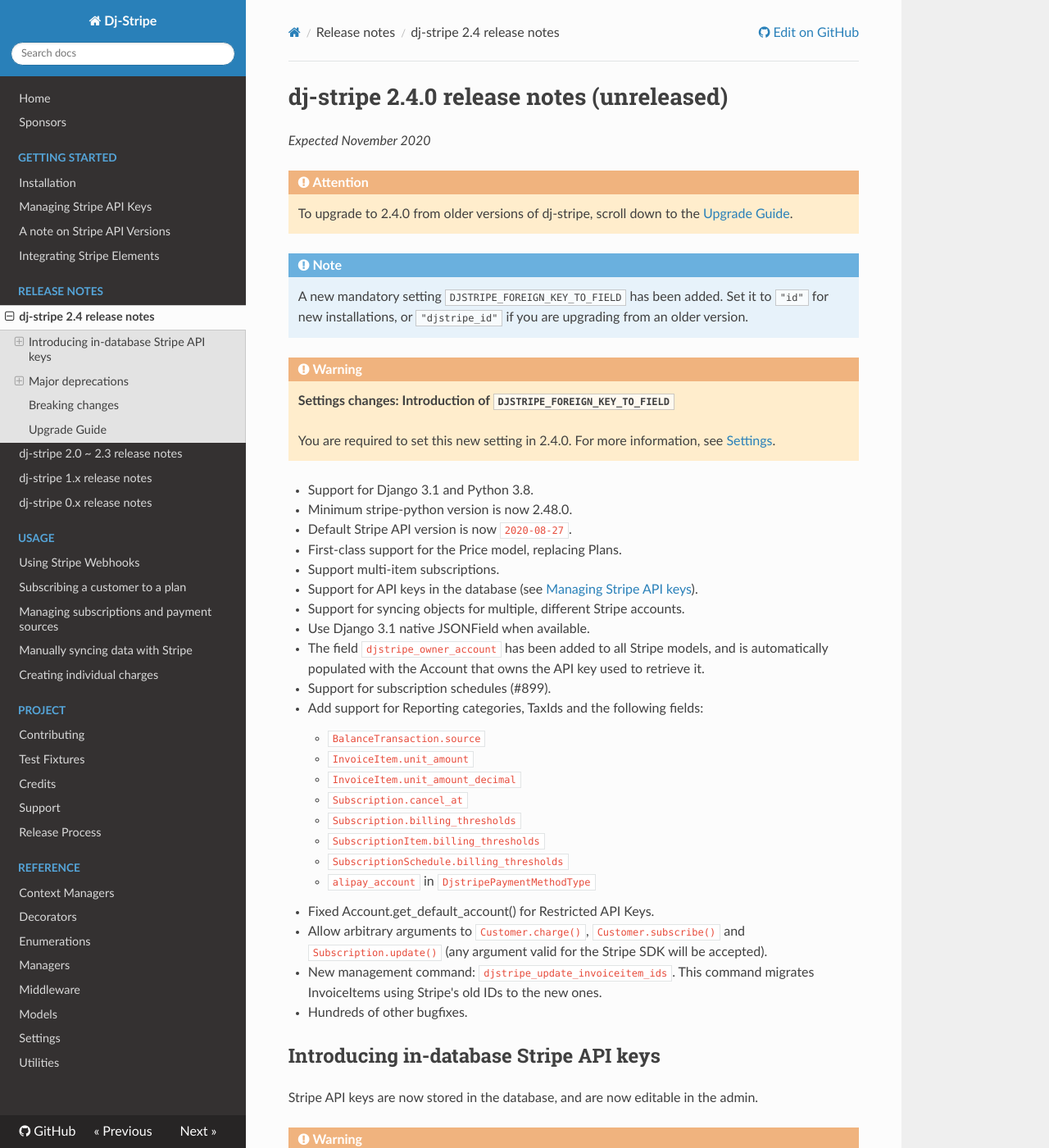
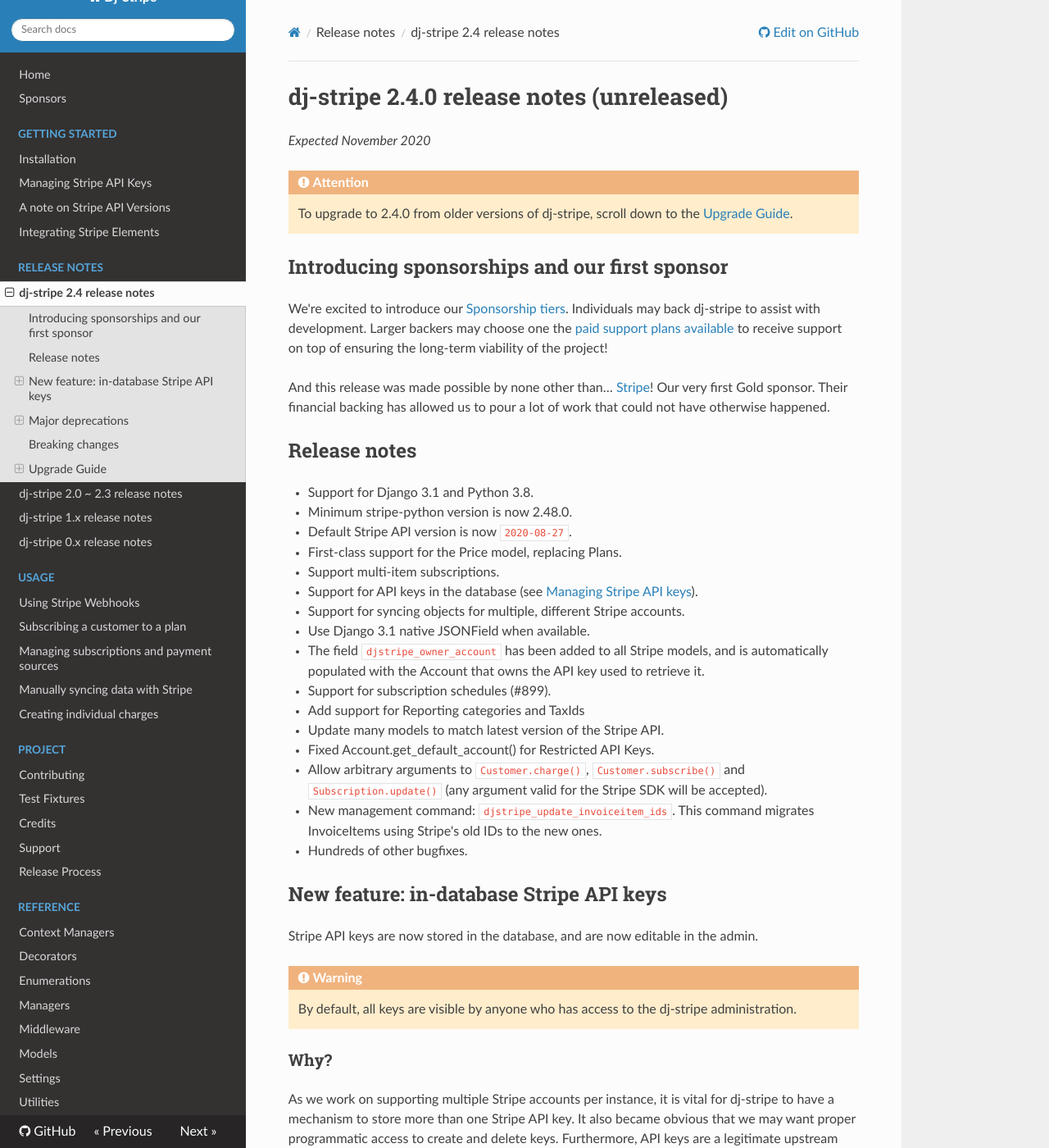
Before and after one commit to dj-stripe/dj-stripe, an MkDocs documentation site: the page built from docs/history/2_4_0.md, in a window 1280 px wide and 1400 px high. Shown: the whole window at 82% size. Built offline with MkDocs 1.6.1, drawn with Linux system fonts in a browser that asks for light colours; nearby versions of some CDN libraries; some of the changed text lies outside the part shown.

Commit message:
docs: 2.4 release note / upgrade guide updates

```diff
--- a/docs/history/2_4_0.md
+++ b/docs/history/2_4_0.md
@@ -6,18 +6,19 @@
 
     To upgrade to 2.4.0 from older versions of dj-stripe, scroll down to the [Upgrade Guide](#upgrade-guide).
 
-!!! note
+## Introducing sponsorships and our first sponsor
 
-    A new mandatory setting `DJSTRIPE_FOREIGN_KEY_TO_FIELD` has been added.
-    Set it to `"id"` for new installations, or `"djstripe_id"` if you are upgrading from
-    an older version.
+We're excited to introduce our [Sponsorship
+tiers](https://github.com/sponsors/dj-stripe). Individuals may back dj-stripe to assist
+with development. Larger backers may choose one the [paid support plans
+available](../project/support.md) to receive support on top of ensuring the long-term
+viability of the project!
 
-!!! warning
+And this release was made possible by none other than… [Stripe](https://stripe.com)! Our
+very first Gold sponsor. Their financial backing has allowed us to pour a lot of work
+that could not have otherwise happened.
 
-    **Settings changes: Introduction of `DJSTRIPE_FOREIGN_KEY_TO_FIELD`**
-
-    You are required to set this new setting in 2.4.0.
-    For more information, see [Settings](../reference/settings.md).
+## Release notes
 
 -   Support for Django 3.1 and Python 3.8.
 -   Minimum stripe-python version is now 2.48.0.
@@ -30,17 +31,8 @@
 -   The field `djstripe_owner_account` has been added to all Stripe models, and is
     automatically populated with the Account that owns the API key used to retrieve it.
 -   Support for subscription schedules (#899).
--   Add support for Reporting categories, TaxIds and the following fields:
-
-    -   `BalanceTransaction.source`
-    -   `InvoiceItem.unit_amount`
-    -   `InvoiceItem.unit_amount_decimal`
-    -   `Subscription.cancel_at`
-    -   `Subscription.billing_thresholds`
-    -   `SubscriptionItem.billing_thresholds`
-    -   `SubscriptionSchedule.billing_thresholds`
-    -   `alipay_account` in `DjstripePaymentMethodType`
-
+-   Add support for Reporting categories and TaxIds
+-   Update many models to match latest version of the Stripe API.
 -   Fixed Account.get_default_account() for Restricted API Keys.
 -   Allow arbitrary arguments to `Customer.charge()`, `Customer.subscribe()` and
     `Subscription.update()` (any argument valid for the Stripe SDK will be accepted).
@@ -48,7 +40,7 @@
     InvoiceItems using Stripe's old IDs to the new ones.
 -   Hundreds of other bugfixes.
 
-## Introducing in-database Stripe API keys
+## New feature: in-database Stripe API keys
 
 Stripe API keys are now stored in the database, and are now editable in the admin.
 
@@ -106,7 +98,7 @@
 
 We are dropping all support for the REST API and will be fully removing it in 2.5.0.
 We're doing this because we wish to keep such an API separate from dj-stripe. Work has
-already started on a new project: https://github.com/dj-stripe/
+already started on a new project: <https://github.com/dj-stripe/>
 
 ### Deprecating `djstripe.middleware.SubscriptionPaymentMiddleware`
 
@@ -117,8 +109,8 @@
 but the middleware as it is is going away (as well as the undocumented
 `djstripe.utils.subscriber_has_active_subscription` utility function).
 
-If you want to keep the functionality for your project, you may wish to [copy the latest
-version of the
+If you want to keep the functionality for your project, you may wish to
+[copy the latest version of the
 middleware](https://github.com/dj-stripe/dj-stripe/blob/2.4.0/djstripe/middleware.py).
 
 ### Deprecating `djstripe.mixins`
@@ -164,6 +156,23 @@
 
 Once installed, you can run `manage.py migrate djstripe` to migrate the database models.
 
+!!! attention
+
+    If you are doing multiple major dj-stripe upgrades in a row, remember to run the
+    migrate command after every upgrade. Skipping this step WILL cause errors.
+
 !!! note
 
     Migrating the database models may take a long time on databases with large amounts of customers.
+
+### Settings changes
+
+A new mandatory setting `DJSTRIPE_FOREIGN_KEY_TO_FIELD` has been added.
+If you are upgrading from an older version, you need to set it to `"djstripe_id"`.
+
+Setting it to `"id"` will make dj-stripe use the Stripe IDs as foreign keys. Although
+this is recommended for new installations, there is currently no migration available for
+going from `"djstripe_id"` to `"id"`.
+
+For more information on this setting, see
+[Settings](../reference/settings.md#djstripe_foreign_key_to_field).
```
